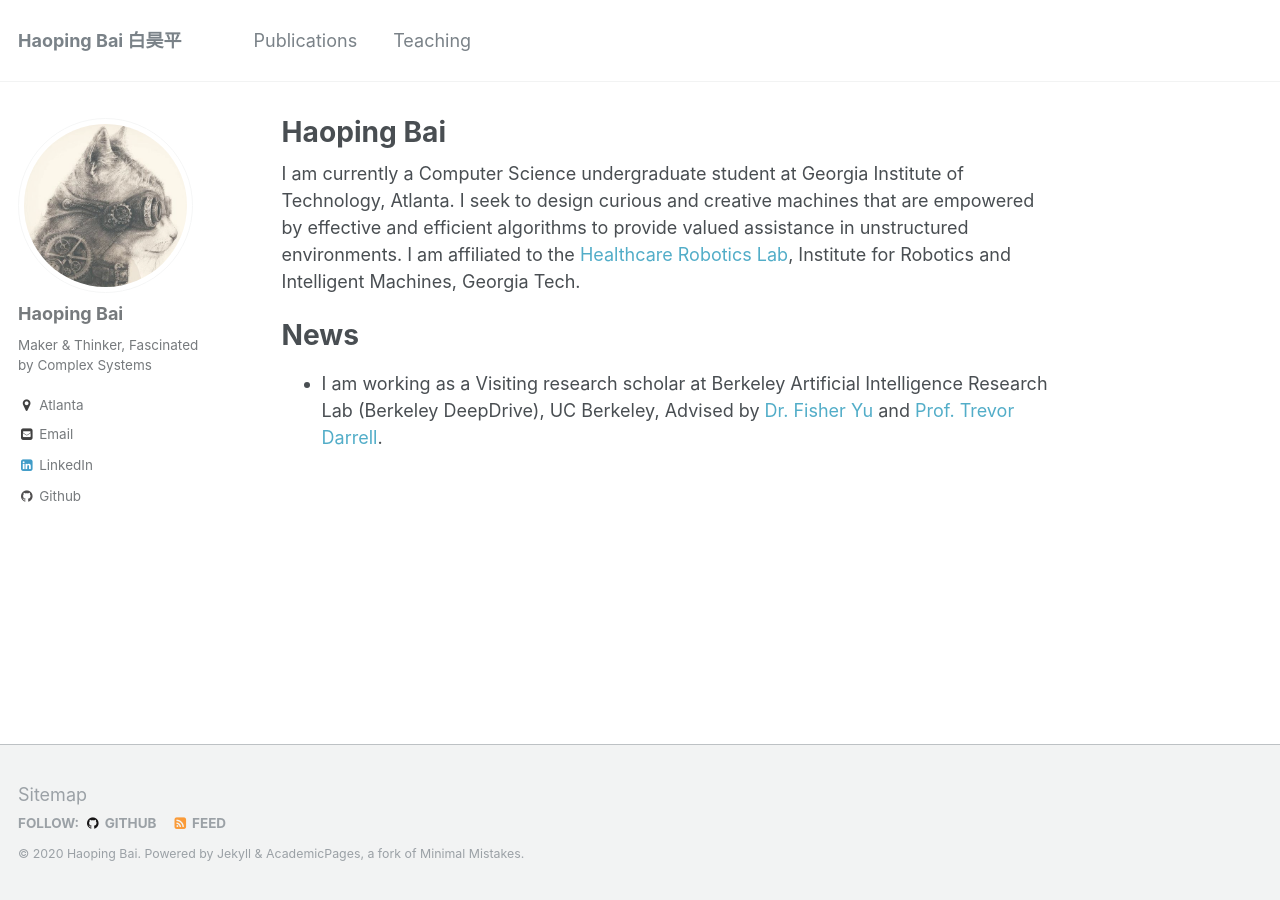
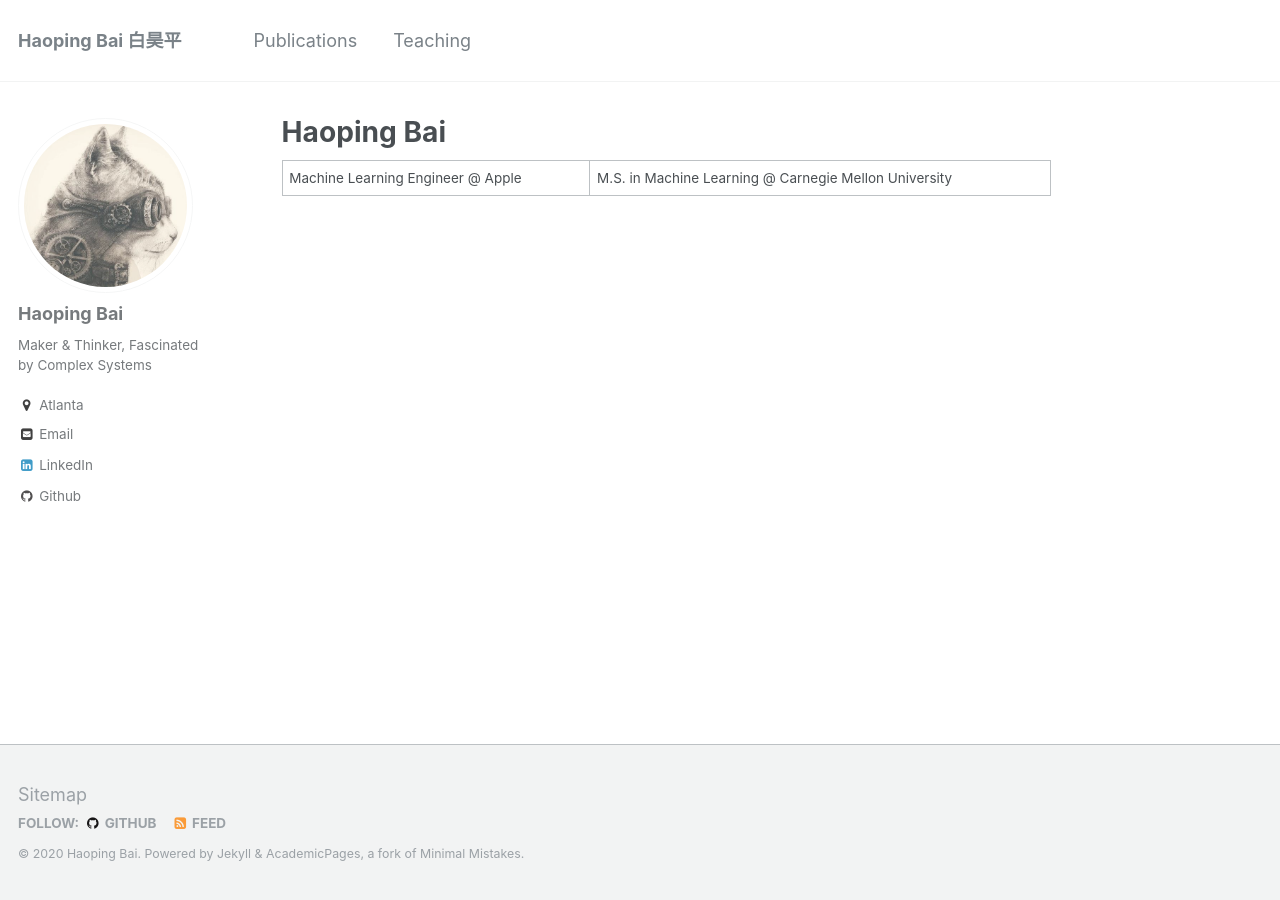
Before and after one commit to bhpfelix/bhpfelix.github.io, a Jekyll site: the page built from _pages/about.md, in a window 1280 px wide. Built offline with Jekyll 4.4.1, drawn with Linux system fonts in a browser that asks for light colours.

Commit message:
Update about.md

```diff
--- a/_pages/about.md
+++ b/_pages/about.md
@@ -8,8 +8,4 @@ redirect_from:
   - /about.html
 ---
 
-I am currently a Computer Science undergraduate student at Georgia Institute of Technology, Atlanta. I seek to design curious and creative machines that are empowered by effective and efficient algorithms to provide valued assistance in unstructured environments. I am affiliated to the [Healthcare Robotics Lab](http://pwp.gatech.edu/hrl/about/), Institute for Robotics and Intelligent Machines, Georgia Tech.
-
-News
-======
-* I am working as a Visiting research scholar at Berkeley Artificial Intelligence Research Lab (Berkeley DeepDrive), UC Berkeley, Advised by [Dr. Fisher Yu](http://www.yf.io/) and [Prof. Trevor Darrell](https://people.eecs.berkeley.edu/~trevor/).
+Machine Learning Engineer @ Apple | M.S. in Machine Learning @ Carnegie Mellon University
```
